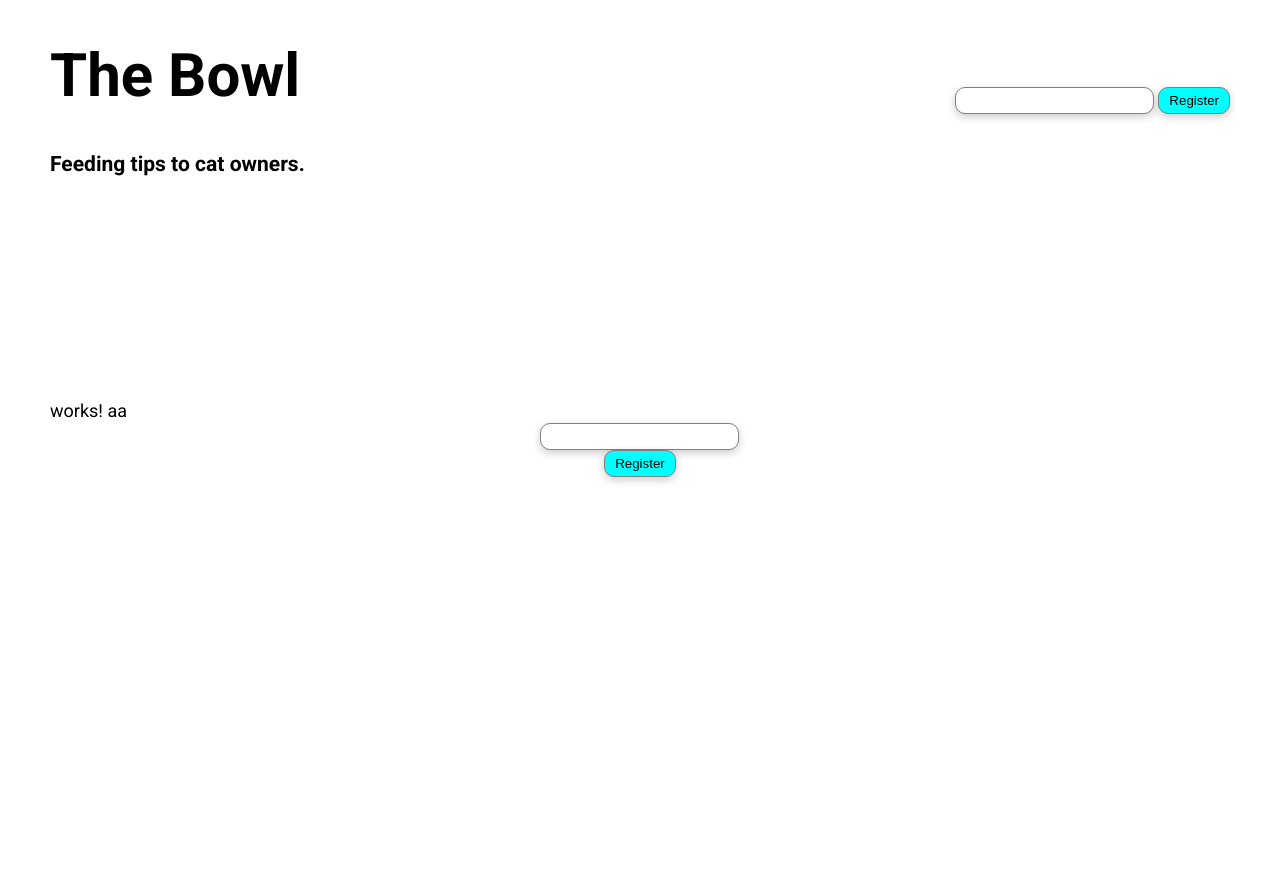
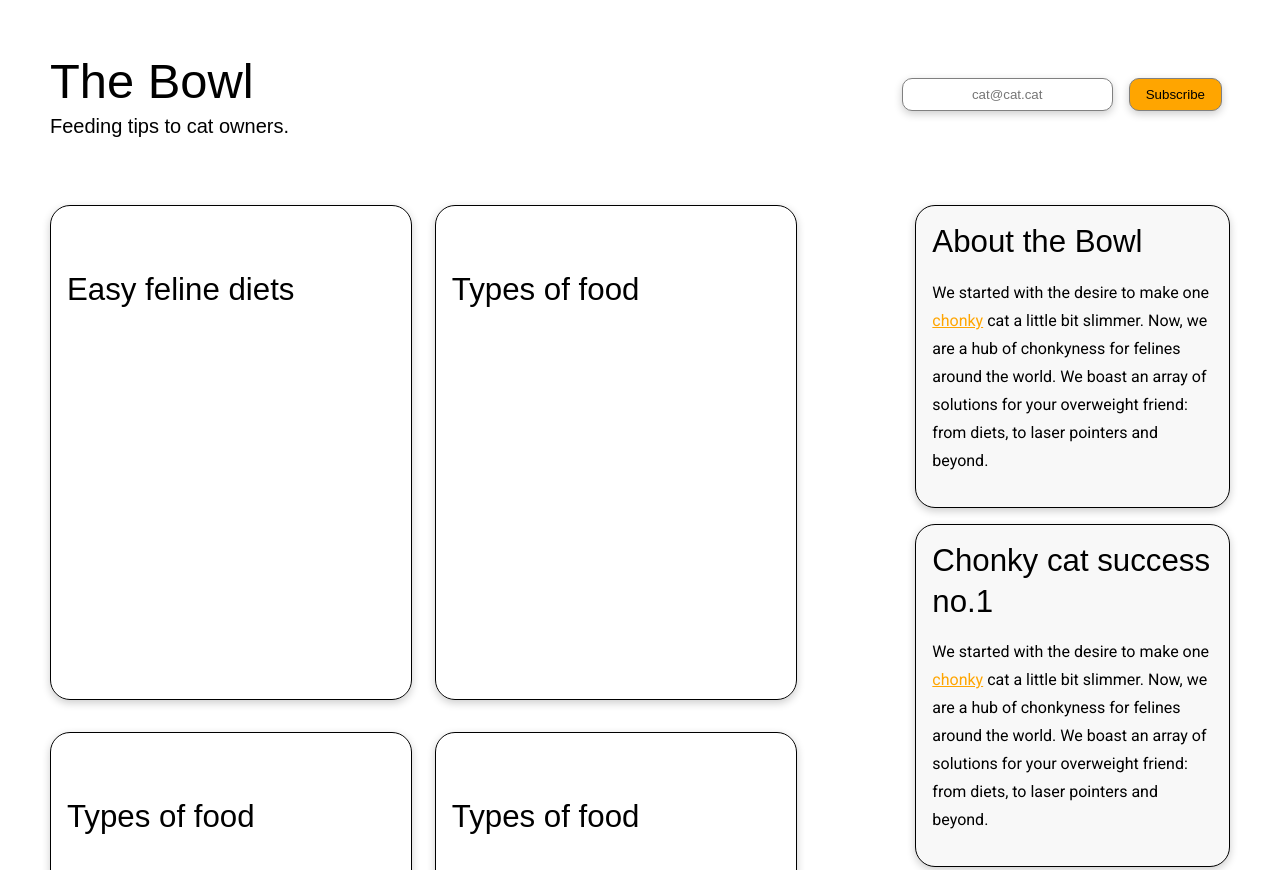
Before and after one commit to mihai-dicianu/learn-udacity-front_end_web_developer_nanodegree, a plain HTML site: page projects/1_blog/index.html in a window 1280 px wide. Shown: the top 870 px of the page. Before the commit the page ends 800 px from the top, so only its background shows below. Drawn offline with Linux system fonts and the light colour scheme.

Commit message:
Update to project

```diff
--- a/projects/1_blog/css/buttons.css
+++ b/projects/1_blog/css/buttons.css
@@ -15,12 +15,25 @@ input {
 
 }
 
+input,
+button {
+  margin: 0.5rem;
+}
+
+::placeholder {
+  text-align: center;
+}
+
 
 .register-btn {
-  background-color: aqua;
+  background-color: orange;
 }
 
 .register-btn:hover {
   background-color: aliceblue;
   cursor: pointer;
 }
+
+a, a:visited {
+  color: orange;
+}
--- a/projects/1_blog/css/styles.css
+++ b/projects/1_blog/css/styles.css
@@ -1,44 +1,131 @@
 @import url('https://fonts.googleapis.com/css2?family=Roboto:ital,wght@0,100;0,300;0,400;0,500;0,700;0,900;1,100;1,300;1,400;1,500;1,700;1,900&display=swap');
 @import url(./buttons.css);
 @import url(./typography.css);
+@import url(./vars.css);
 
 body{
   margin: auto 50px;
 
   display: grid;
   grid-template-columns: repeat(3, 1fr);
-  grid-template-rows: 200px repeat(3, 200px);
+  grid-template-rows:  auto auto 200px;
   grid-template-areas:
   "hd hd hd"
   "main main sidenav"
   "ft ft ft";
-
+  column-gap: 10%;
 }
 
 header {
   grid-area: hd;
+
+  padding: 50px 0;
+
   display: flex;
+  flex-direction: row;
   justify-content: space-between;
+  align-items: center;
 }
 
-footer {
-  grid-area: ft;
+header h1, h5 {
+  font-weight: 500;
+  margin: 0;
+}
+
+/* Article list */
+
+.main {
+  grid-area: main;
+
   display: grid;
-  grid-template-columns: repeat(3,1fr);
-  grid-template-rows: 100px;
-  grid-template-areas:
-  "links"
-  "subscribe"
-  "more";
+  grid-template-columns: 1fr 1fr;
+  grid-template-rows: auto auto;
+  column-gap: 3%;
+}
+
+.article-card {
+  box-shadow: var(--box-shadow);;
+  border: 1px solid black;
+  border-radius: 20px;
+
+  padding: 1rem;
+
+  margin: 1rem 0;
+
+  display: flex;
+  flex-direction: column;
+}
+
+.side-card h3 {
+  margin: 0;
+}
+
+
+/* Sidenav selectors */
+.sidenav {
+  grid-area: sidenav;
+}
+
+.side-card {
+  box-shadow: var(--box-shadow);;
+  border: 1px solid black;
+  border-radius: 20px;
+
+  background-color: #f8f8f8;
+  padding: 1rem;
+
+  margin: 1rem 0;
+
+  display: flex;
+  flex-direction: column;
+}
+
+.side-card h3 {
+  margin: 0;
+}
+
+/* Header selectors */
+header h1,h3{
+  margin-bottom: 0;
+}
+
+
+.title-header {
+  margin: auto 0;
 }
 
 .subscribe-header {
   margin: auto 0;
+
+  display: flex;
+  flex-direction: row;
 }
 
-.subscribe-footer {
+
+/* Footer selectors */
+footer {
+  grid-area: ft;
   display: flex;
-  flex-direction: column;
+  flex-direction: row;
+  align-items: center;
   justify-content: center;
-  align-items: center;
 }
+
+footer a {
+  margin: 10px;
+}
+
+@media (max-width: 920px) {
+  header {
+    flex-direction: column;
+  }
+
+  .subscribe-header {
+    flex-direction: column;
+  }
+
+
+  footer {
+    flex-direction: column;
+  }
+}
--- a/projects/1_blog/css/typography.css
+++ b/projects/1_blog/css/typography.css
@@ -1,13 +1,45 @@
 html {
-  font-size: 10px;
+  font-size: 100%;
 }
 
 body {
   font-family: 'Roboto';
-  font-size: 1.8rem;
+  font-weight: 400;
+  line-height: 1.75;
+  color: #000000;
+}
+
+h1,
+h2,
+h3,
+h4,
+h5 {
+  margin: 3rem 0 1.38rem;
+  font-family: 'Poppins', sans-serif;
+  font-weight: 400;
+  line-height: 1.3;
 }
 
 h1 {
-  font-family: 'Roboto';
-  font-size: 60px;
+  font-size: 3.052rem;
 }
+
+h2 {
+  font-size: 2.441rem;
+}
+
+h3 {
+  font-size: 1.953rem;
+}
+
+h4 {
+  font-size: 1.563rem;
+}
+
+h5 {
+  font-size: 1.25rem;
+}
+
+@media (max-width: 920px) {
+
+}
--- a/projects/1_blog/index.html
+++ b/projects/1_blog/index.html
@@ -1,7 +1,7 @@
 <!DOCTYPE html>
 <html>
   <head>
-
+    <meta name="viewport" content="width=device-width, initial-scale=1">
     <link href="./css/styles.css" rel="stylesheet">
   </head>
 
@@ -9,31 +9,53 @@
 
     <!-- Header -->
     <header>
-      <div>
+      <div class="title-header">
         <h1>The Bowl</h1>
-        <h3>Feeding tips to cat owners.</h3>
+        <h5>Feeding tips to cat owners.</h5>
       </div>
       <div class="subscribe-header">
-        <input type="email">
-        <button class="register-btn"> Register </button>
+        <input type="email" placeholder="cat@cat.cat">
+        <button class="register-btn"> Subscribe </button>
       </div>
     </header>
 
+    <div class="sidenav">
+      <div class="side-card">
+        <h3>About the Bowl</h3>
+        <p>We started with the desire to make one <a href="https://www.dictionary.com/e/slang/chonky/" target="_blank">chonky</a> cat a little bit slimmer. Now, we are a hub of chonkyness for felines around the world. We boast an array of solutions for your overweight friend: from diets, to laser pointers and beyond. </p>
+      </div>
+      <div class="side-card">
+        <h3>Chonky cat success no.1</h3>
+        <p>We started with the desire to make one <a href="https://www.dictionary.com/e/slang/chonky/" target="_blank">chonky</a> cat a little bit slimmer. Now, we are a hub of chonkyness for felines around the world. We boast an array of solutions for your overweight friend: from diets, to laser pointers and beyond. </p>
+      </div>
+      <div class="side-card">
+        <h3>Chonky cat success no.2</h3>
+        <p>We started with the desire to make one <a href="https://www.dictionary.com/e/slang/chonky/" target="_blank">chonky</a> cat a little bit slimmer. Now, we are a hub of chonkyness for felines around the world. We boast an array of solutions for your overweight friend: from diets, to laser pointers and beyond. </p>
+      </div>
+    </div>
+
+    <div class="main">
+      <div class="article-card">
+        <h3>Easy feline diets</h3>
+      </div>
+      <div class="article-card">
+        <h3>Types of food</h3>
+      </div>
+      <div class="article-card">
+        <h3>Types of food</h3>
+      </div>
+      <div class="article-card">
+        <h3>Types of food</h3>
+      </div>
+    </div>
 
     <!-- Footer -->
     <footer>
+      <!-- Links -->
+       <a href="http://placekitten.com/300/300" target="_blank"> Terms & conditions </a>
+       <a href="http://placekitten.com/300/300" target="_blank"> Privacy policy </a>
+       <a href="http://placekitten.com/300/300" target="_blank"> Cookies </a>
+    </footer>
 
-      <!-- Links -->
-      <div class="links-container">
-       works!
-       aa
-      </div>
-
-      <!-- Subscribe -->
-      <div class="subscribe-footer">
-        <input type="email">
-        <button class="register-btn"> Register </button>
-      </div>
-    </footer>
   </body>
 </html>
```
Also changed, not shown: 1 other file.
